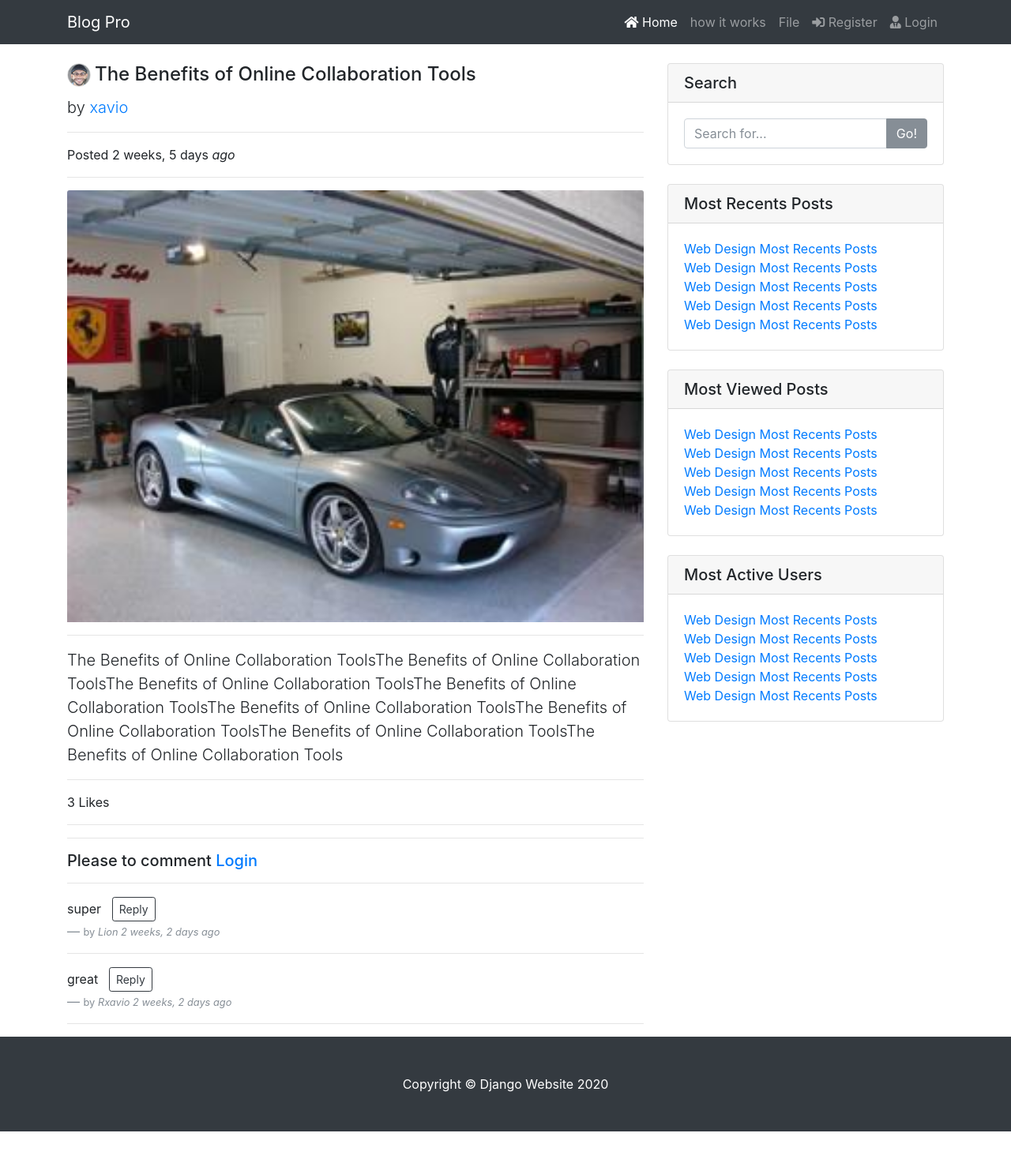
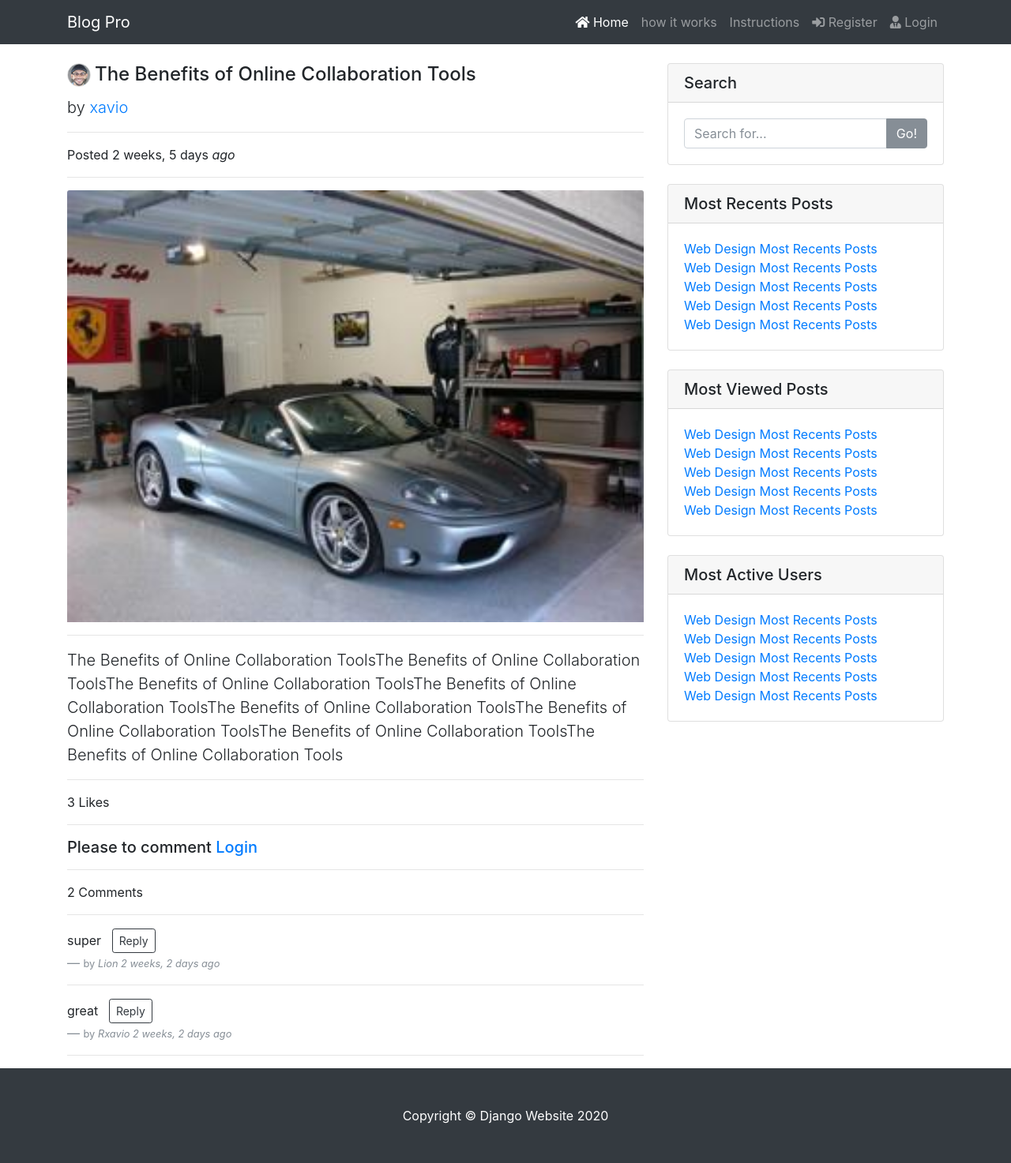
Before and after one commit to Rxavio/django-blog, a Django app: page /detail/23/ in a window 1280 px wide. Shown: the whole page at 79% size. Before the commit the page ends 1433 px from the top, so only its background shows below. Run offline with Django 3.2, Linux system fonts and the light colour scheme; data comes from the database, SQL or seed files in the repository; both versions use the stored data as it was after the commit; data that the repository does not hold is empty; some libraries are stand-ins or nearby versions.

Commit message:
change some styles

```diff
--- a/blog_app/templates/blog_app/comments.html
+++ b/blog_app/templates/blog_app/comments.html
@@ -18,7 +18,8 @@
 {% endif %}
 
 <!-- Single Comment -->
-
+{{ post.comments.count }} Comments{{ post.comments|pluralize }}
+<hr>
 {% if not post.comments.all %}
 <h5>No Comments yet....</h5><br/>
 {% else %}
--- a/blog_app/templates/blog_app/navbar.html
+++ b/blog_app/templates/blog_app/navbar.html
@@ -34,7 +34,7 @@
           </li>
           {% else %}
           <li class="nav-item">
-            <a class="nav-link" href="{% url 'file' %}">File</a>
+            <a class="nav-link" href="{% url 'instructions' %}">Instructions</a>
           </li>
           <li class="nav-item">
             <a class="nav-link" href="{% url 'register' %}"><i class="fas fa-sign-in-alt"></i> Register</a>
--- a/blog_app/templates/blog_app/post_detail.html
+++ b/blog_app/templates/blog_app/post_detail.html
@@ -55,8 +55,9 @@
   {% if post.author == user %}
   <a href="{% url 'post-update' post.id %}" class="btn btn-info">Update</a>
   <a href="{% url 'post-delete' post.id %}" class="btn btn-danger">Delete</a>
+  <hr>
   {% endif %}
-  <hr>
+
 
 
   <!-- Comments Form -->
--- a/blog_app/urls.py
+++ b/blog_app/urls.py
@@ -34,7 +34,7 @@ urlpatterns = [
     #path('how-it-works/', video)
     path('how-it-works/', views.video, name="how-it-works"),
 
-    path('file/', views.file, name="file"),
+    path('instructions/', views.file, name="instructions"),
 
 
 ]
```
Also changed, not shown: blog_app/templates/blog_app/like_section.html (line endings or trailing spaces), db.sqlite3.
